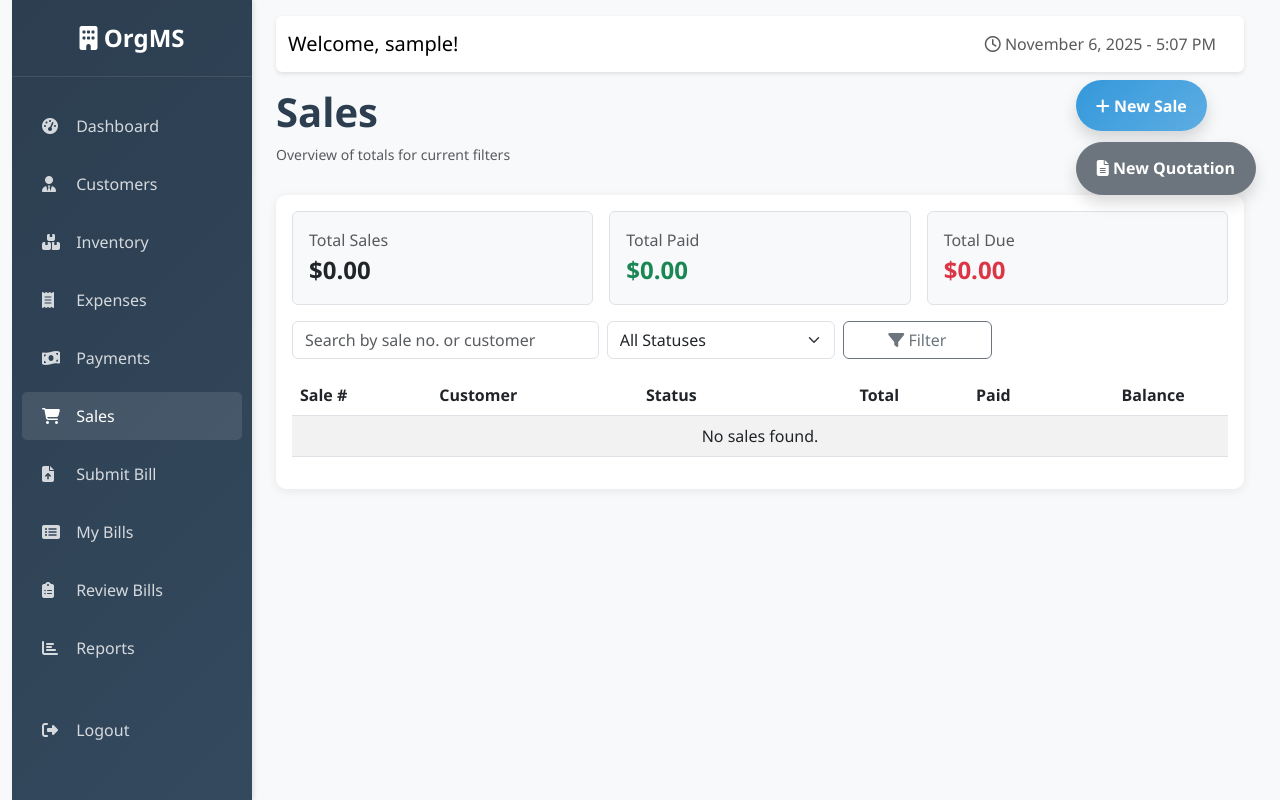
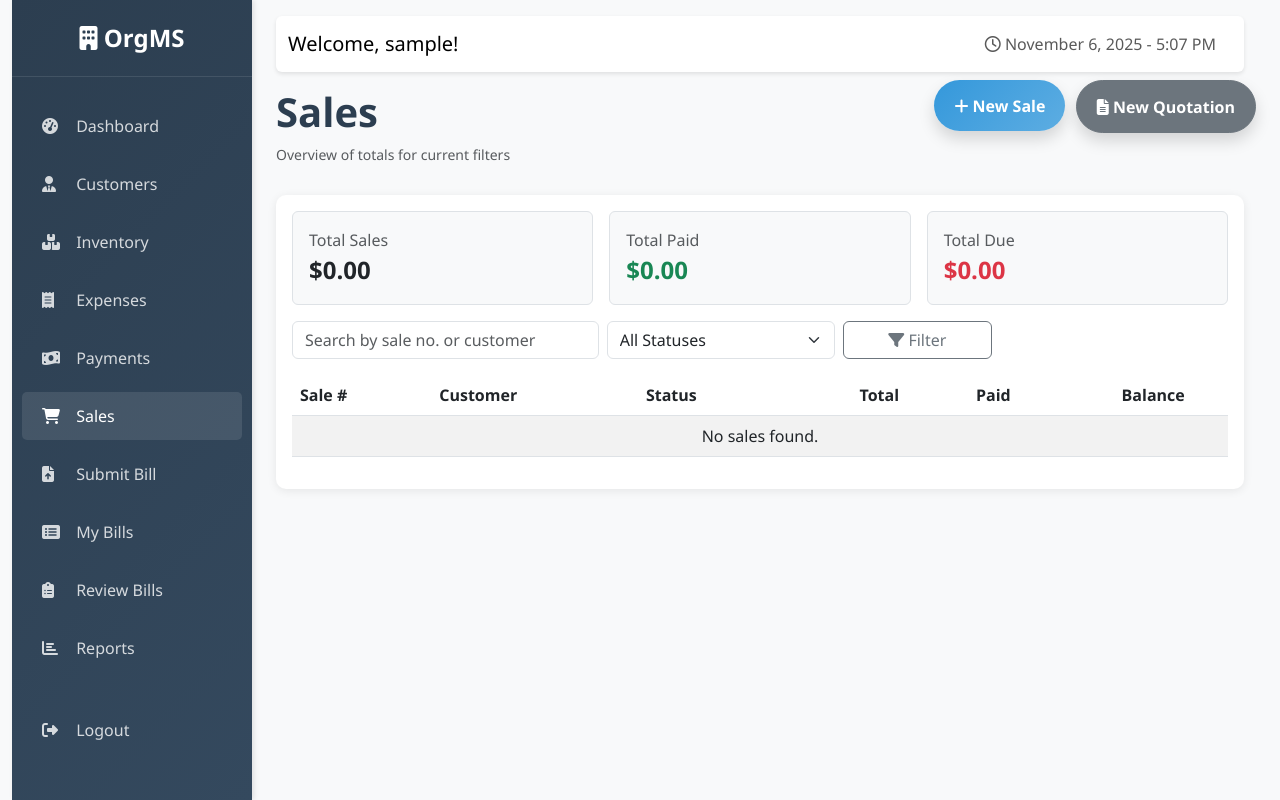
Before and after one commit to Emarat/org-management, a Django app: page /sales/ in a window 1280 px wide. Run offline with Django 4.2, Linux system fonts and the light colour scheme; the visitor is signed in with stand-in values (Sample User, id 1); data that the repository does not hold is empty.

Commit message:
feat(sales): show New Sale & New Quotation side by side with .fab-row

```diff
--- a/static/style.css
+++ b/static/style.css
@@ -91,9 +91,31 @@
   right: auto;
 }
 
+/* Horizontal FAB group (side-by-side actions) */
+.fab-row {
+  display: flex;
+  flex-direction: row;
+  align-items: flex-start;
+  gap: 0.65rem;
+  position: fixed;
+  top: 80px;
+  right: 24px;
+  z-index: 1030;
+}
+
+.fab-row .fab-add {
+  position: static;
+  top: auto;
+  right: auto;
+}
+
 @media (max-width: 768px) {
   .fab-stack {
     right: 12px;
     top: 70px;
   }
+  .fab-row {
+    right: 12px;
+    top: 70px;
+  }
 }
--- a/templates/core/sale_list.html
+++ b/templates/core/sale_list.html
@@ -88,7 +88,7 @@
   </div>
 </div>
 {% if perms.core.add_sale %}
-  <div class="fab-stack">
+  <div class="fab-row">
     {% url 'sale_create' as sale_create_url %}
     {% include 'partials/fab_add.html' with url=sale_create_url label='New Sale' icon='fa-plus' btn_class='btn-primary' %}
     {% url 'sale_quote_create' as sale_quote_url %}
```
